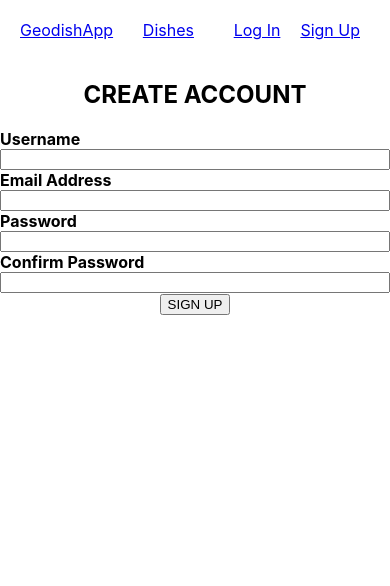
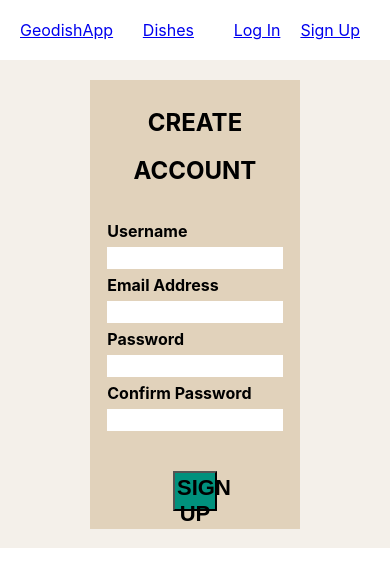
Before and after one commit to rararamberg/GeoDish-App, a React (Create React App) app in the folder client/: page /sign-up in a window 390 px wide. Shown: the top 586 px of the page. Built offline with nearby package versions, Linux system fonts and the light colour scheme.

Commit message:
signup screen 80% done. adding responsive design to each screen now

```diff
--- a/client/src/screens/DishDetail/DishDetail.css
+++ b/client/src/screens/DishDetail/DishDetail.css
@@ -41,6 +41,7 @@
 
 .details-description {
   margin-bottom: 20px;
+  font-size: 13px;
 }
 
 .details-price {
@@ -54,17 +55,20 @@
   justify-content: left;
 }
 
+button {
+  background-color: #e1d2bb;
+  height: 40px;
+  margin-top: 10px;
+}
+
 .edit-button {
   font-size: 22px;
   text-align: center;
-  height: 25px;
-  width: 25%;
+  width: 20%;
   align-self: center;
-  margin-top: 20px;
-  background-color: #e1d2bb;
+  /* background-color: #e1d2bb; */
   color: black;
   cursor: pointer;
-  padding: 2px;
   text-decoration: none;
   font-weight: bold;
 }
@@ -75,12 +79,11 @@
   height: 40px;
   width: 20%;
   align-self: center;
-  margin-top: 40px;
+  margin-top: 10px;
   margin-left: 40px;
   background-color: black;
   color: #e1d2bb;
   border: none;
-  box-shadow: 2px 2px 10px 2px #cecece;
   cursor: pointer;
   padding: 2px;
   font-weight: bold;
--- a/client/src/screens/SignIn/SignIn.css
+++ b/client/src/screens/SignIn/SignIn.css
@@ -35,7 +35,7 @@
   height: 20px;
 }
 
-.sign-in-container button {
+.login-btn {
   margin-top: 40px;
   font-size: 22px;
   text-align: center;
--- a/client/src/screens/SignUp/SignUp.css
+++ b/client/src/screens/SignUp/SignUp.css
@@ -0,0 +1,57 @@
+.sign-up-container {
+  background-color: #f4f0ea;
+  padding: 5%;
+}
+
+.signup-form {
+  background-color: #e1d2bb;
+  width: 50%;
+  display: flex;
+  flex-direction: column;
+  justify-content: center;
+  margin-left: 20%;
+  padding: 0 5% 5% 5%;
+  line-height: 2;
+}
+
+.signup-input-container {
+  display: flex;
+  flex-direction: column;
+  text-align: left;
+  font-weight: bold;
+}
+
+.signup-input-username {
+  border: 0;
+  height: 20px;
+}
+
+.signup-input-email {
+  border: 0;
+  height: 20px;
+}
+
+.signup-input-password {
+  border: 0;
+  height: 20px;
+}
+
+.signup-input-confirm {
+  border: 0;
+  height: 20px;
+}
+
+.signup-btn {
+  margin-top: 40px;
+  font-size: 22px;
+  text-align: center;
+  height: 40px;
+  width: 25%;
+  align-self: center;
+  background-color: #00917d;
+  color: black;
+  cursor: pointer;
+  padding: 2px;
+  text-decoration: none;
+  font-weight: bold;
+}
--- a/client/src/screens/SignUp/SignUp.jsx
+++ b/client/src/screens/SignUp/SignUp.jsx
@@ -76,12 +76,13 @@ const SignUp = (props) => {
   return (
     <Layout>
       <main className="sign-up-container">
-        <h2 className="create-accoutn">CREATE ACCOUNT</h2>
         <form onSubmit={onSignUp} className="signup-form">
-          <div className="input-container">
+          <h2 className="create-account">CREATE ACCOUNT</h2>
+          <div className="signup-input-container">
             <label>Username</label>
             <input
               required
+              className="signup-input-username"
               type="text"
               name="username"
               value={username}
@@ -90,6 +91,7 @@ const SignUp = (props) => {
             <label>Email Address</label>
             <input
               required
+              className="signup-input-email"
               type="text"
               name="email"
               value={email}
@@ -98,6 +100,7 @@ const SignUp = (props) => {
             <label>Password</label>
             <input
               required
+              className="signup-input-password"
               type="password"
               name="password"
               value={password}
@@ -106,6 +109,7 @@ const SignUp = (props) => {
             <label>Confirm Password</label>
             <input
               required
+              className="signup-input-confirm"
               type="password"
               name="confirmPassword"
               value={confirmPassword}
```
